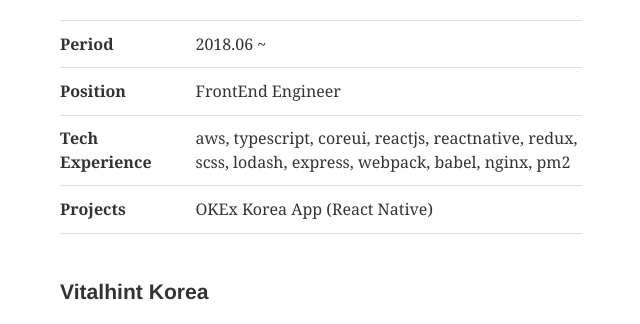
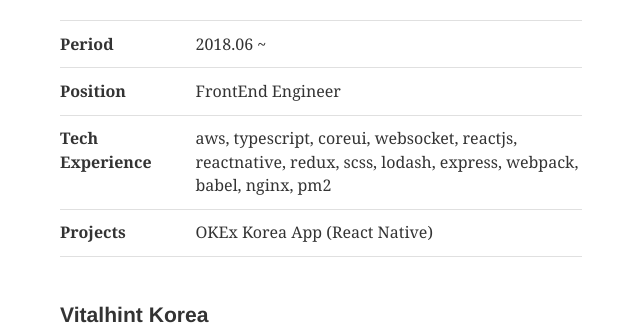
Before and after one commit to chussum/moood.dev, a Gatsby site: page /about in a window 1280 px wide. Shown: the part 439-763 px from the top of the page, without its empty margins (319-959 px from the left). Built offline with nearby package versions, Linux system fonts and the light colour scheme; Gatsby itself is replaced by a stand-in of ours; some packages are replaced by stand-ins of ours; what typography-theme-github would draw is missing.

Commit message:
Modified resume

```diff
--- a/content/__about/resume.md
+++ b/content/__about/resume.md
@@ -49,7 +49,7 @@
 </tr>
 <tr>
     <th style="vertical-align: top">Tech Experience</th>
-    <td>aws, typescript, coreui, reactjs, reactnative, redux, scss, lodash, express, webpack, babel, nginx, pm2</td>
+    <td>aws, typescript, coreui, websocket, reactjs, reactnative, redux, scss, lodash, express, webpack, babel, nginx, pm2</td>
 </tr>
 <tr>
     <th style="vertical-align: top">Projects</th>
```
